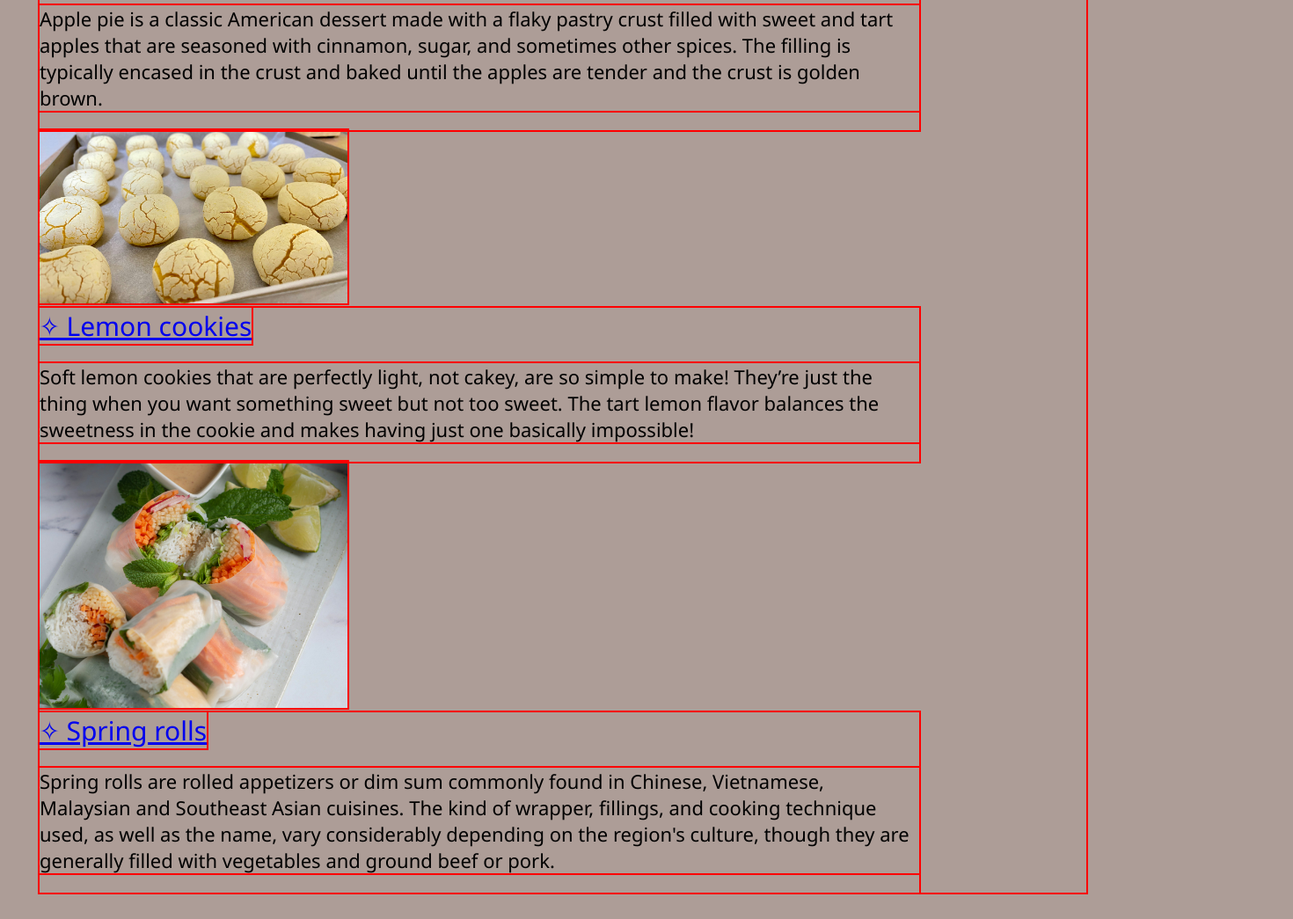
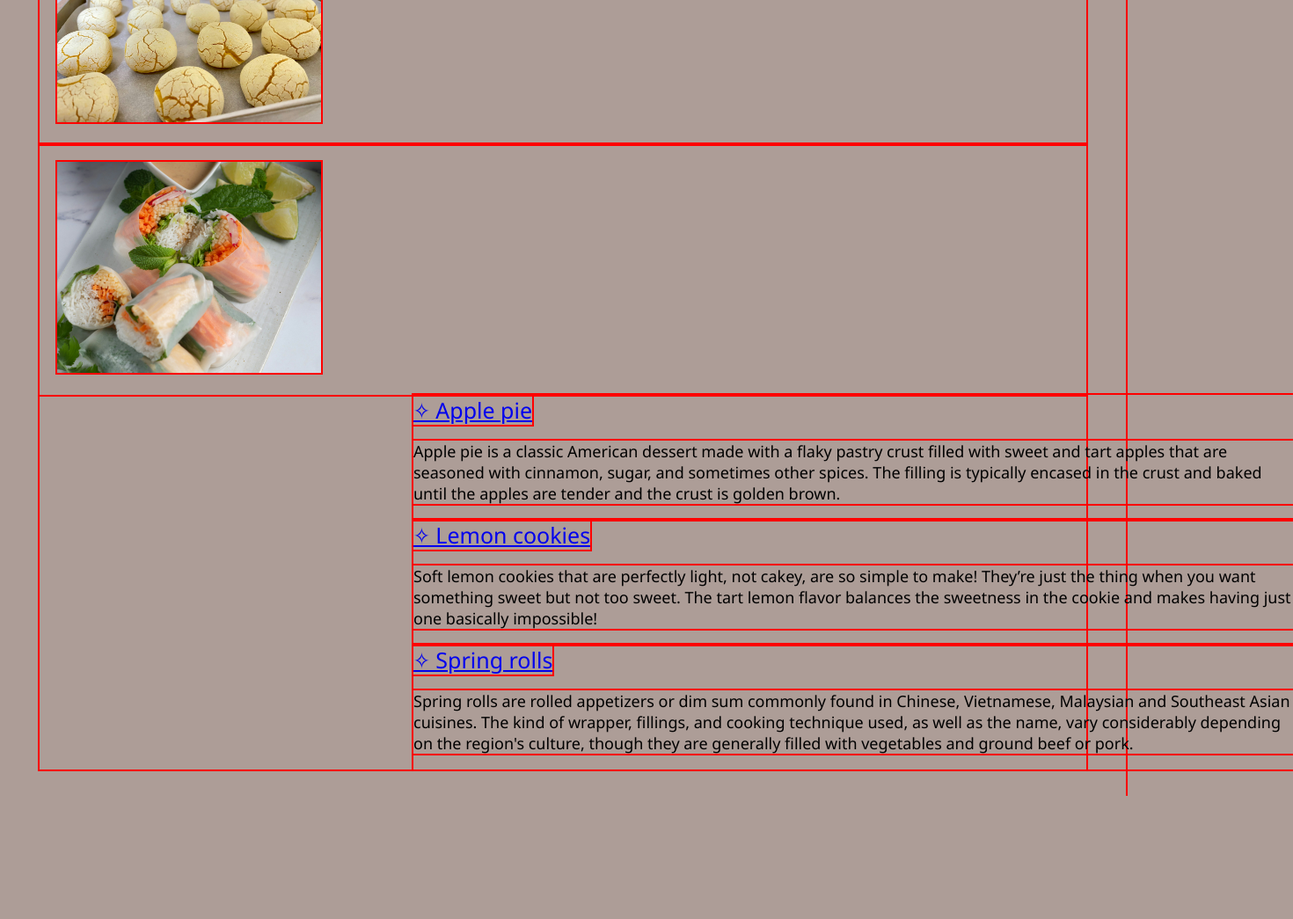
Before and after one commit to mooka-i-te/odin-recipes, a plain HTML site: page index.html in a window 1280 px wide. Shown: the part 406-1451 px from the top of the page at 88% size, 1470 px wide, since content can reach past the window. After the commit the page ends 1311 px from the top, so only its background shows below. Drawn offline with Linux system fonts and the light colour scheme.

Commit message:
fuck this

```diff
--- a/index.html
+++ b/index.html
@@ -8,17 +8,22 @@
 </head>
 <body>
     <h1>Odin Recipes</h1>
-    <img class="imga" src="recipes/images/apple pie.jpg" alt="Image of an apple pie on the right of the image and apples inside a bowl on the left">
+    <div id="page">
+    <div><img class="imga" src="recipes/images/apple pie.jpg" alt="Image of an apple pie on the right of the image and apples inside a bowl on the left"></div>
+     <div><img class="imal" src="recipes/images/lemn cookie.jpg"alt="free images f lemon ball shaped cookie"> </div>
+     <div><img class="imap" src="recipes/images/spring rool.jpg" alt="pictures of spring rolls cut in half well presented, citrus at the top right and a square shaped tiny container with some peanut type of sauce"></div>
+
     <div id="link" class="apple"><a href="recipes/apple pie.html"> ✧ Apple pie</a>
         <p class="text">Apple pie is a classic American dessert made with a flaky pastry crust filled with sweet and tart apples that are seasoned with cinnamon, sugar, and sometimes other spices. The filling is typically encased in the crust and baked until the apples are tender and the crust is golden brown.</p>
     </div>
-    <img class="imal" src="recipes/images/lemn cookie.jpg"alt="free images f lemon ball shaped cookie">
+
     <div id="link" class="lemon"><a href="recipes/lemon cookies.html">✧ Lemon cookies</a>
         <p>Soft lemon cookies that are perfectly light, not cakey, are so simple to make! They’re just the thing when you want something sweet but not too sweet. The tart lemon flavor balances the sweetness in the cookie and makes having just one basically impossible! </p>
     </div>
-    <img class="imap" src="recipes/images/spring rool.jpg" alt="pictures of spring rolls cut in half well presented, citrus at the top right and a square shaped tiny container with some peanut type of sauce">
+
     <div id="link" class="roll"><a href="recipes/spring rolls.html"> ✧ Spring rolls</a>
         <p>Spring rolls are rolled appetizers or dim sum commonly found in Chinese, Vietnamese, Malaysian and Southeast Asian cuisines. The kind of wrapper, fillings, and cooking technique used, as well as the name, vary considerably depending on the region's culture, though they are generally filled with vegetables and ground beef or pork.</p>
+    </div>
     </div>
 </body>
 
--- a/style.CSS
+++ b/style.CSS
@@ -6,12 +6,15 @@ body {
     background-color: rgb(173, 157, 151);
     font-family: 'Segoe UI', Tahoma, Geneva, Verdana, sans-serif;
     box-sizing: border-box;
-    margin: 30px 45px;
+    margin: 30px 45px ;
 }
 
 img {
-    width: 350px;
+    max-width: 300px;
+    margin: 20px;
+
 }
+
 
 h1 {
     text-align: center;
@@ -25,23 +28,13 @@ h1 {
 #link {
     overflow: auto;
     width: 1000px;
-    font-size: 30px;
-
+    font-size: 25px;
+    position: relative;
     left: 425px;
-}
-
-.apple {
-    top: -225px;
+    box-sizing: border-box;
+    margin-block-start: auto;
 }
 
 p {
-    font-size: 22px;
+    font-size: 18px;
 }
-
-.lemon {
-    top: -200px;
-}
-
-.roll {
-    top: -275px;
-}
```
